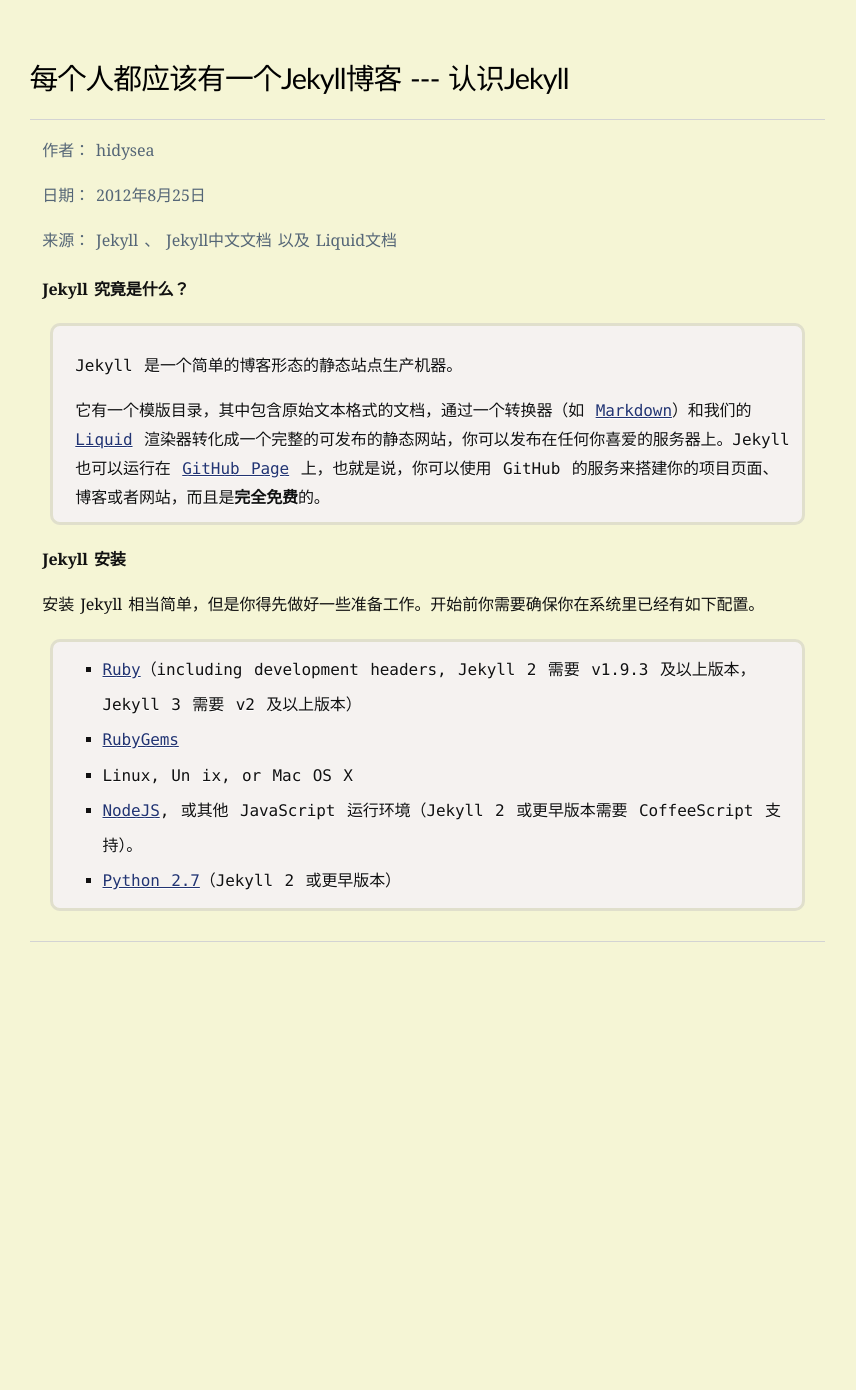
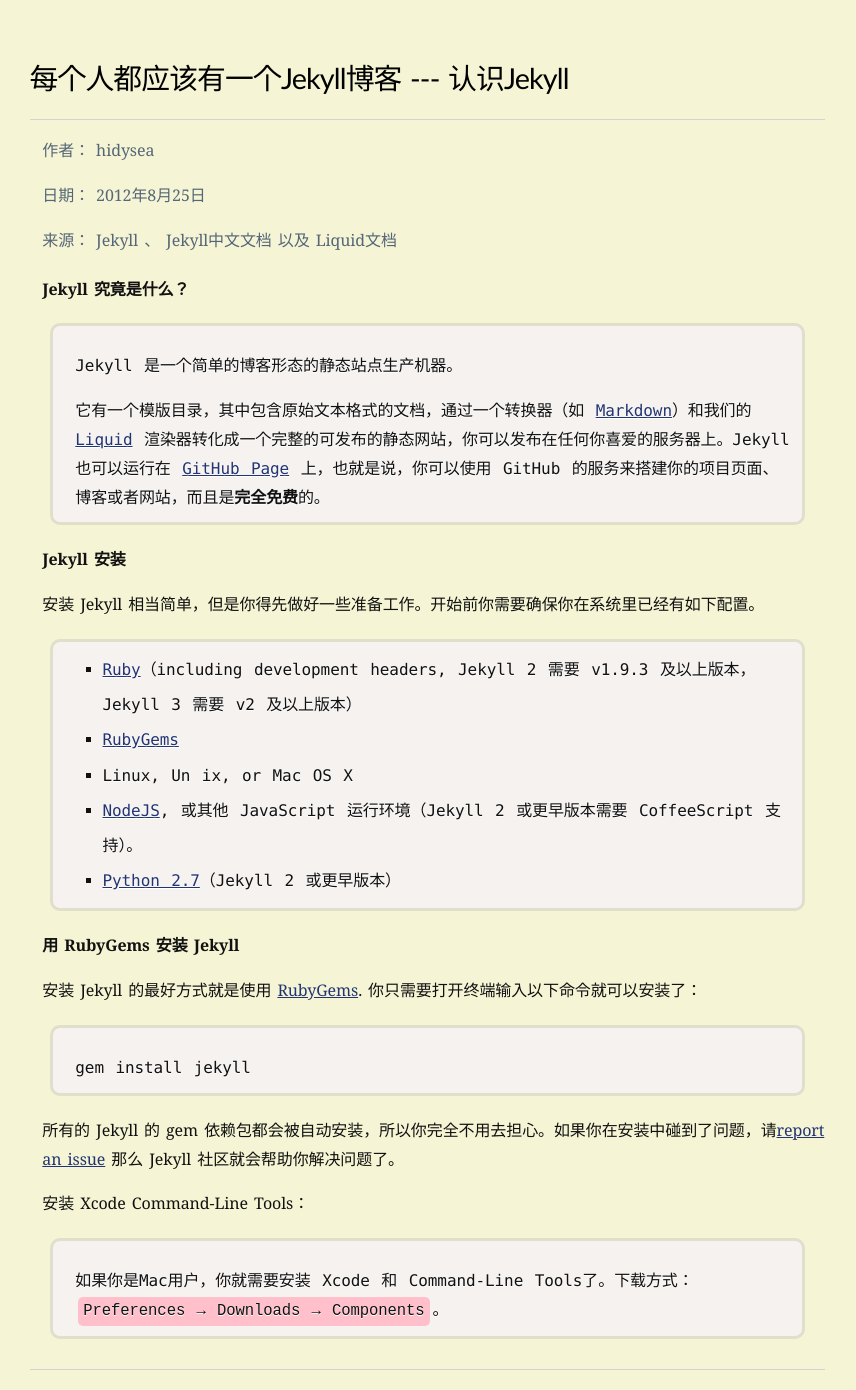
Before and after one commit to hidysea/BloggingWithJekyll, a Jekyll site: the page built from _posts/2015-08-30-know-jekyll.html, in a window 1280 px wide. Shown: the whole page, without its empty margins (200-1056 px from the left). Built offline with Jekyll 4.4.1, drawn with Linux system fonts in a browser that asks for light colours; before the commit the page ends 962 px from its top, so only the background shows below that.

Commit message:
modified: know jekyll

```diff
--- a/_posts/2015-08-30-know-jekyll.html
+++ b/_posts/2015-08-30-know-jekyll.html
@@ -25,11 +25,13 @@ title: 每个人都应该有一个Jekyll博客 --- 认识Jekyll
 
                                 </div>
                                 <div class="asset-content entry-content" id="main-content">
+
                                     <p><strong>Jekyll 究竟是什么？</strong></p>
                                     <blockquote>
                                         <p>Jekyll 是一个简单的博客形态的静态站点生产机器。</p>
                                         <p>它有一个模版目录，其中包含原始文本格式的文档，通过一个转换器（如 <a href="http://daringfireball.net/projects/markdown/">Markdown</a>）和我们的 <a href="https://github.com/Shopify/liquid/wiki">Liquid</a> 渲染器转化成一个完整的可发布的静态网站，你可以发布在任何你喜爱的服务器上。Jekyll 也可以运行在 <a href="http://pages.github.com/">GitHub Page</a> 上，也就是说，你可以使用 GitHub 的服务来搭建你的项目页面、博客或者网站，而且是<strong>完全免费</strong>的。</p>
                                     </blockquote>
+
                                     <p id="#install"><strong>Jekyll 安装</strong></p>
                                     <p>安装 Jekyll 相当简单，但是你得先做好一些准备工作。开始前你需要确保你在系统里已经有如下配置。</p>
                                     <blockquote>
@@ -44,6 +46,21 @@ title: 每个人都应该有一个Jekyll博客 --- 认识Jekyll
                                             <a href="https://www.python.org/downloads/">Python 2.7</a>（Jekyll 2 或更早版本）</li>
                                     </ul>
                                     </blockquote>
+
+                                    <p><strong>用 RubyGems 安装 Jekyll</strong></p>
+                                    <p>安装 Jekyll 的最好方式就是使用
+                                        <a href="http://rubygems.org/pages/download">RubyGems</a>. 你只需要打开终端输入以下命令就可以安装了：</p>
+                                    <blockquote>
+                                        <p>gem install jekyll</p>
+                                    </blockquote>
+                                    <p>所有的 Jekyll 的 gem 依赖包都会被自动安装，所以你完全不用去担心。如果你在安装中碰到了问题，请<a href="https://github.com/jekyll/jekyll/issues/new">report an issue</a> 那么 Jekyll 社区就会帮助你解决问题了。</p>
+                                    <p>安装 Xcode Command-Line Tools：</p>
+                                    <blockquote>
+                                        <p>
+                                            如果你是Mac用户，你就需要安装 Xcode 和 Command-Line Tools了。下载方式：
+                                            <code>Preferences → Downloads → Components</code>。
+                                        </p>
+                                    </blockquote>
                                 </div>
                             </article>
                         </div>
```
Also changed, not shown: 3 other files.
